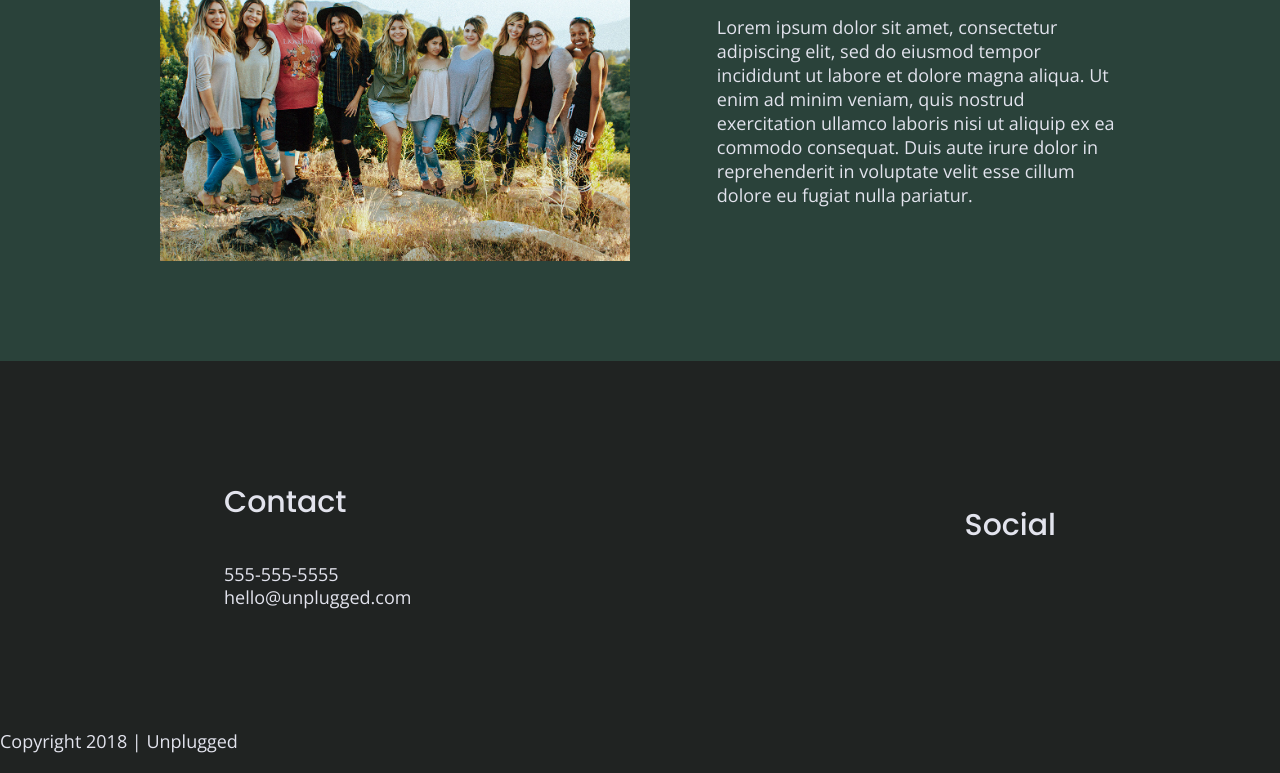
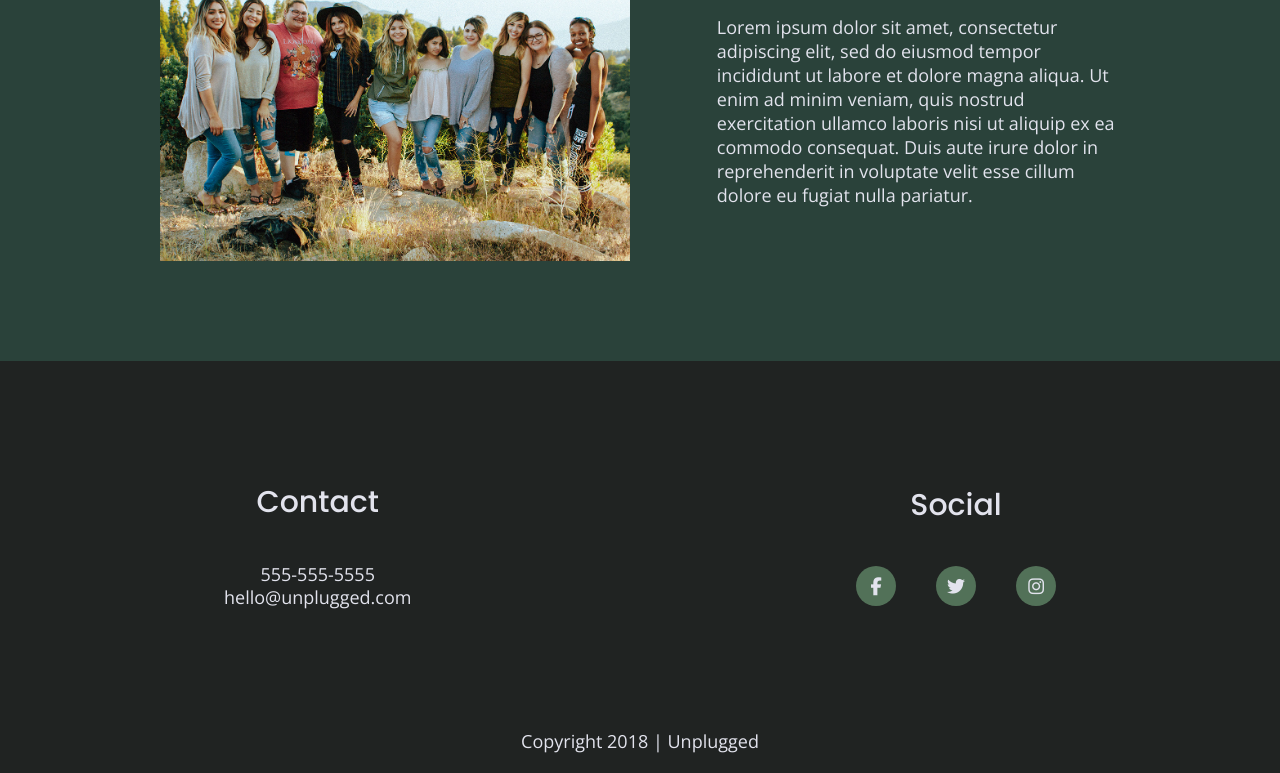
Before and after one commit to AlmaSVD/206-unplugged, a website: page index.html in a window 1280 px wide. Shown: the part 2276-3049 px from the top of the page. Drawn offline with nearby package versions, Linux system fonts and the light colour scheme.

Commit message:
social icons

```diff
--- a/css/main.css
+++ b/css/main.css
@@ -392,6 +392,7 @@
 /*----Footer ---*/
 footer {
   flex-direction: column;
+  text-align: center;
 }
 
 footer p {
@@ -406,7 +407,12 @@
 }
 footer .social-icons p {
   display: flex;
-  justify-content: space-around;
+  align-items: center;
+  background-color: #527158;
+  border-radius: 50%;
+  width: 40px;
+  height: 40px;
+  justify-content: center;
   align-items: center;
 
 }
@@ -655,6 +661,10 @@
   footer p {
       line-height: 1.285;
   }
+  footer .social-icons {
+    width: 12.5em;
+    justify-content: space-between;
+}
 
   footer .copyright {
       width: 100%;
--- a/index.html
+++ b/index.html
@@ -161,15 +161,21 @@
         <div class="social">
           <h4>Social</h4>
           <div class="social-icons">
-            <p><a href="https://www.facebook.com/yoursite" target="_blank"></a></p>
-            <!-- other social links here -->
             <p>
-              <a href="https://twitter.com/Skillcrush" target="_blank"></a>
-            </p>
-            <p>
-              <a href="https://www.instagram.com/skillcrush/" target="_blank"></a>
-            </p>
-
+              <a href="https://www.facebook.com/yoursite" target="_blank">
+              <i class="fab fa-facebook-f"></i></a>
+          </p>
+          <!-- other social links here -->
+          <p>
+            <a href="https://twitter.com/Skillcrush" target="_blank">
+              <i class="fab fa-twitter"></i>
+            </a>
+          </p>
+          <p>
+            <a href="https://www.instagram.com/skillcrush/" target="_blank">
+              <i class="fab fa-instagram"></i>
+            </a>
+          </p>
 
           </div>
         </div>
```
Also changed, not shown: about/index.html (+10 -3 lines), faq/index.html (+10 -3 lines).
